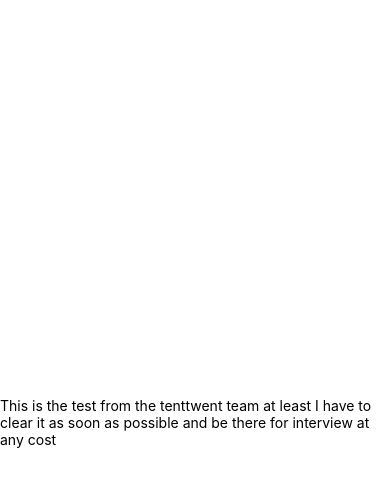
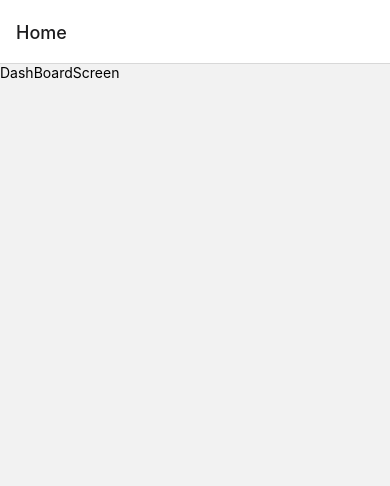
Before and after one commit to Daniabbasi25/MovieApp, a React Native app: screen /Home in a window 390 px wide. Shown: the top 486 px of the page. Built offline with nearby package versions, Linux system fonts and the light colour scheme.

Commit message:
Basic structure is ready

```diff
--- a/App.tsx
+++ b/App.tsx
@@ -1,20 +1,9 @@
-import {View, Text} from 'react-native';
 import React from 'react';
 
+import RootStack from './app/navigations';
+
 const App = () => {
-  return (
-    <View
-      style={{
-        flex: 1,
-        alignItems: 'center',
-        justifyContent: 'center',
-      }}>
-      <Text>
-        This is the test from the tenttwent team at least I have to clear it as
-        soon as possible and be there for interview at any cost
-      </Text>
-    </View>
-  );
+  return <RootStack />;
 };
 
 export default App;
--- /dev/null
+++ b/app/navigations/index.tsx
@@ -0,0 +1,16 @@
+import {NavigationContainer} from '@react-navigation/native';
+import {createNativeStackNavigator} from '@react-navigation/native-stack';
+import DashBoardScreen from '../screens/bottomtab/DashBoardScreen';
+const Stack = createNativeStackNavigator();
+
+const RootStack = () => {
+  return (
+    <NavigationContainer>
+      <Stack.Navigator>
+        <Stack.Screen name="Home" component={DashBoardScreen} />
+      </Stack.Navigator>
+    </NavigationContainer>
+  );
+};
+
+export default RootStack;
--- /dev/null
+++ b/app/screens/bottomtab/DashBoardScreen.tsx
@@ -0,0 +1,14 @@
+import {StyleSheet, Text, View} from 'react-native';
+import React from 'react';
+
+const DashBoardScreen = () => {
+  return (
+    <View>
+      <Text>DashBoardScreen</Text>
+    </View>
+  );
+};
+
+export default DashBoardScreen;
+
+const styles = StyleSheet.create({});
```
Also changed, not shown: app/lib/index.ts (added, +58 -0 lines), package.json (+6 -1 lines), app/navigations/BottomTab.tsx (added), 4 other files (tests, documents, lock files or other folders).
